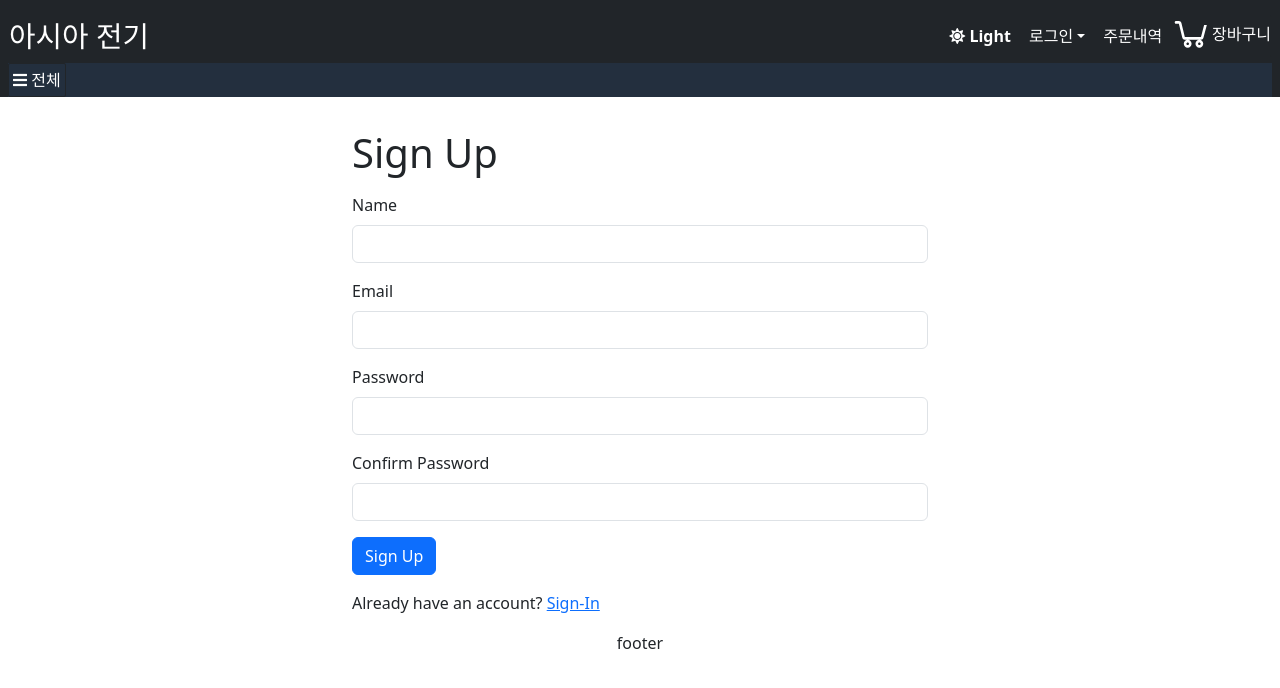
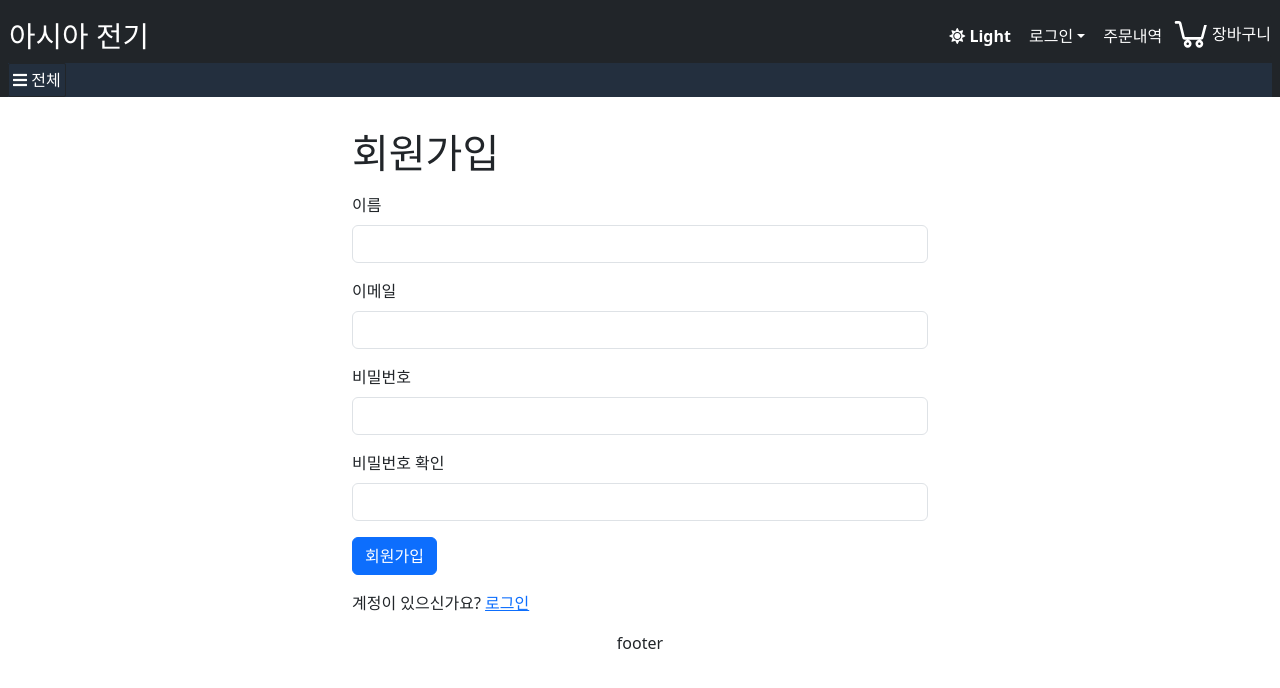
Before and after one commit to YangDong-E/tscproject, a React (Vite) app in the folder asia/frontend/: page /signup in a window 1280 px wide. Shown: the top 688 px of the page. Built offline with nearby package versions, Linux system fonts and the light colour scheme.

Commit message:
24.04.15 - 프로젝트 asia (CSS 변경 및 추가 기능 계획 수정)

```diff
--- a/asia/frontend/index.html
+++ b/asia/frontend/index.html
@@ -13,6 +13,7 @@
       rel="stylesheet"
       href="https://cdn.jsdelivr.net/npm/@fortawesome/fontawesome-free@5.15.4/css/all.min.css"
     />
+
     <meta name="viewport" content="width=device-width, initial-scale=1.0" />
     <title>Vite + React + TS</title>
   </head>
--- a/asia/frontend/src/components/CheckoutSteps.tsx
+++ b/asia/frontend/src/components/CheckoutSteps.tsx
@@ -8,10 +8,10 @@ export default function CheckoutSteps(props: {
 }) {
   return (
     <Row className="checkout-steps">
-      <Col className={props.step1 ? "active" : ""}>Sign-In</Col>
-      <Col className={props.step2 ? "active" : ""}>Shipping</Col>
-      <Col className={props.step3 ? "active" : ""}>Payment</Col>
-      <Col className={props.step4 ? "active" : ""}>Place Order</Col>
+      <Col className={props.step1 ? "active" : ""}>로그인</Col>
+      <Col className={props.step2 ? "active" : ""}>배송주문</Col>
+      <Col className={props.step3 ? "active" : ""}>결제하기</Col>
+      <Col className={props.step4 ? "active" : ""}>주문상세</Col>
     </Row>
   );
 }
--- a/asia/frontend/src/components/ProductItem.tsx
+++ b/asia/frontend/src/components/ProductItem.tsx
@@ -28,7 +28,7 @@ function ProductItem({ product }: { product: Product }) {
     toast.success("Product added to the cart");
   };
   return (
-    <Card>
+    <Card style={{ marginTop: "10px" }}>
       <Link to={`/product/${product.slug}`}>
         <img src={product.image} className="card-img-top" alt={product.name} />
       </Link>
--- a/asia/frontend/src/pages/PaymentMethodPage.tsx
+++ b/asia/frontend/src/pages/PaymentMethodPage.tsx
@@ -59,7 +59,7 @@ export default function PaymentMethodPage() {
             />
           </div>
           <div className="mb-3">
-            <Button type="submit">Continue</Button>
+            <Button type="submit">확인</Button>
           </div>
         </Form>
       </div>
--- a/asia/frontend/src/pages/ShippingAdressPage.tsx
+++ b/asia/frontend/src/pages/ShippingAdressPage.tsx
@@ -61,7 +61,7 @@ export default function ShippingAddressPage() {
 
       <CheckoutSteps step1 step2></CheckoutSteps>
       <div className="container small-container">
-        <h1 className="my-3">Shipping Address</h1>
+        <h1 className="my-3">주문하기</h1>
         <Form onSubmit={submitHandler}>
           <Form.Group className="mb-3" controlId="fullName">
             <Form.Label>이름</Form.Label>
--- a/asia/frontend/src/pages/SigninPage.tsx
+++ b/asia/frontend/src/pages/SigninPage.tsx
@@ -47,12 +47,12 @@ export default function SigninPage() {
   return (
     <Container className="small-container">
       <Helmet>
-        <title>Sign In</title>
+        <title>로그인</title>
       </Helmet>
-      <h1 className="my-3">Sign In</h1>
+      <h1 className="my-3">로그인</h1>
       <Form onSubmit={submitHandler}>
         <Form.Group className="mb-3" controlId="email">
-          <Form.Label>Email</Form.Label>
+          <Form.Label>이메일</Form.Label>
           <Form.Control
             type="email"
             required
@@ -60,7 +60,7 @@ export default function SigninPage() {
           />
         </Form.Group>
         <Form.Group className="mb-3" controlId="password">
-          <Form.Label>Password</Form.Label>
+          <Form.Label>비밀번호</Form.Label>
           <Form.Control
             type="password"
             required
@@ -69,13 +69,13 @@ export default function SigninPage() {
         </Form.Group>
         <div className="mb-3">
           <Button disabled={isLoading} type="submit">
-            Sign In
+            로그인
           </Button>
           {isLoading && <LoadingBox />}
         </div>
         <div className="mb-3">
-          New customer?{" "}
-          <Link to={`/signup?redirect=${redirect}`}>Create your account</Link>
+          신규 회원이신가요?{" "}
+          <Link to={`/signup?redirect=${redirect}`}>회원가입</Link>
         </div>
       </Form>
     </Container>
--- a/asia/frontend/src/pages/SignupPage.tsx
+++ b/asia/frontend/src/pages/SignupPage.tsx
@@ -53,17 +53,17 @@ export default function SignupPage() {
   return (
     <Container className="small-container">
       <Helmet>
-        <title>Sign Up</title>
+        <title>회원가입</title>
       </Helmet>
-      <h1 className="my-3">Sign Up</h1>
+      <h1 className="my-3">회원가입</h1>
       <Form onSubmit={submitHandler}>
         <Form.Group className="mb-3" controlId="name">
-          <Form.Label>Name</Form.Label>
+          <Form.Label>이름</Form.Label>
           <Form.Control onChange={(e) => setName(e.target.value)} required />
         </Form.Group>
 
         <Form.Group className="mb-3" controlId="email">
-          <Form.Label>Email</Form.Label>
+          <Form.Label>이메일</Form.Label>
           <Form.Control
             type="email"
             required
@@ -71,7 +71,7 @@ export default function SignupPage() {
           />
         </Form.Group>
         <Form.Group className="mb-3" controlId="password">
-          <Form.Label>Password</Form.Label>
+          <Form.Label>비밀번호</Form.Label>
           <Form.Control
             type="password"
             required
@@ -79,7 +79,7 @@ export default function SignupPage() {
           />
         </Form.Group>
         <Form.Group className="mb-3" controlId="confirmPassword">
-          <Form.Label>Confirm Password</Form.Label>
+          <Form.Label>비밀번호 확인</Form.Label>
           <Form.Control
             type="password"
             onChange={(e) => setConfirmPassword(e.target.value)}
@@ -87,11 +87,11 @@ export default function SignupPage() {
           />
         </Form.Group>
         <div className="mb-3">
-          <Button type="submit">Sign Up</Button>
+          <Button type="submit">회원가입</Button>
         </div>
         <div className="mb-3">
-          Already have an account?{" "}
-          <Link to={`/signin?redirect=${redirect}`}>Sign-In</Link>
+          계정이 있으신가요?{" "}
+          <Link to={`/signin?redirect=${redirect}`}>로그인</Link>
         </div>
       </Form>
     </Container>
```
